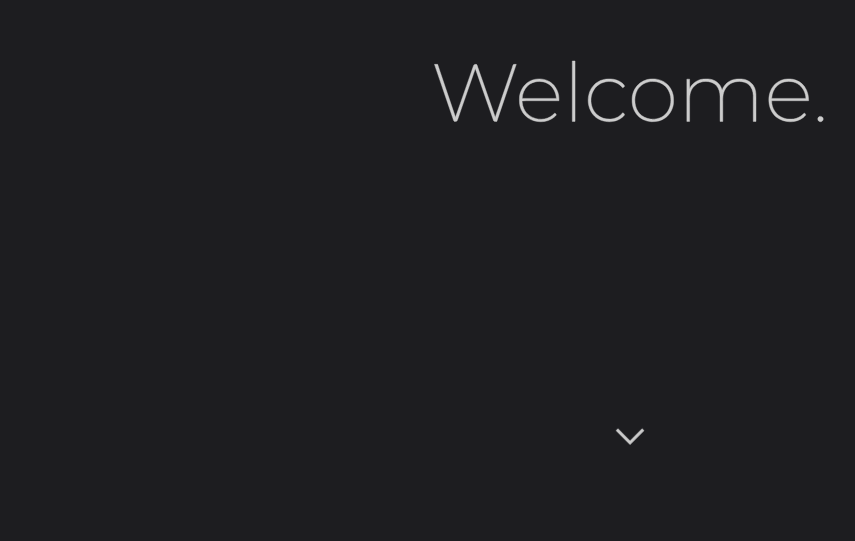
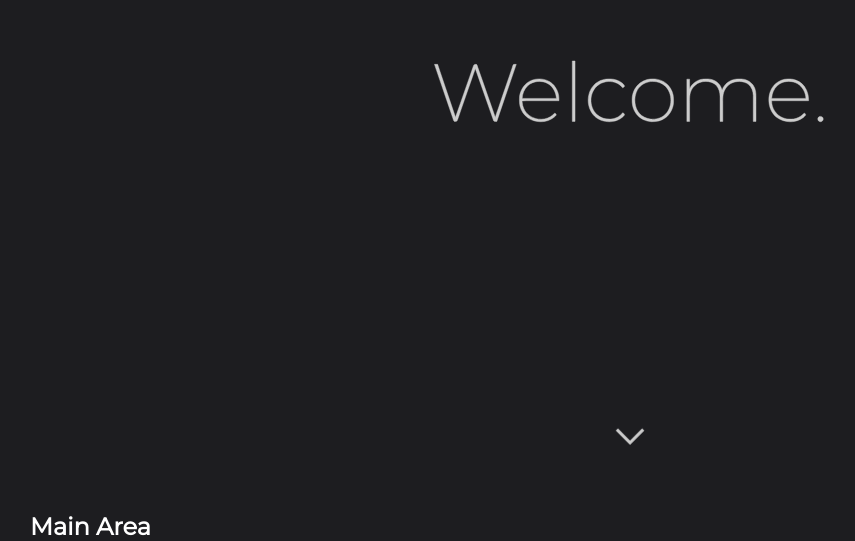
Before and after one commit to joseph-johnson27001/portfolio, a Vue app: page / in a window 1280 px wide. Shown: the part 316-857 px from the top of the page, without its empty margins (10-865 px from the left). Before the commit the page ends 816 px from the top, so only its background shows below. Built offline with nearby package versions, Linux system fonts and the light colour scheme.

Commit message:
State and Main Area

```diff
--- a/package.json
+++ b/package.json
@@ -9,7 +9,8 @@
   },
   "dependencies": {
     "core-js": "^3.8.3",
-    "vue": "^3.2.13"
+    "vue": "^3.2.13",
+    "vuex": "^4.1.0"
   },
   "devDependencies": {
     "@babel/core": "^7.12.16",
--- a/src/App.vue
+++ b/src/App.vue
@@ -1,16 +1,19 @@
 <template>
   <div id="app">
     <WelcomeAnimation />
+    <MainArea />
   </div>
 </template>
 
 <script>
 import WelcomeAnimation from "./components/WelcomeAnimation.vue";
+import MainArea from "./components/MainArea.vue";
 
 export default {
   name: "App",
   components: {
     WelcomeAnimation,
+    MainArea,
   },
 };
 </script>
@@ -24,5 +27,7 @@ body {
 #app {
   height: 100vh;
   color: white;
+  max-width: 1200px;
+  margin: auto;
 }
 </style>
--- /dev/null
+++ b/src/components/MainArea.vue
@@ -0,0 +1,14 @@
+<template>
+  <div>
+    <h2>Main Area</h2>
+  </div>
+</template>
+
+<script>
+export default {
+  name: "MainArea",
+  data() {
+    return {};
+  },
+};
+</script>
```
Also changed, not shown: 1 other file (tests, documents, lock files or other folders).
